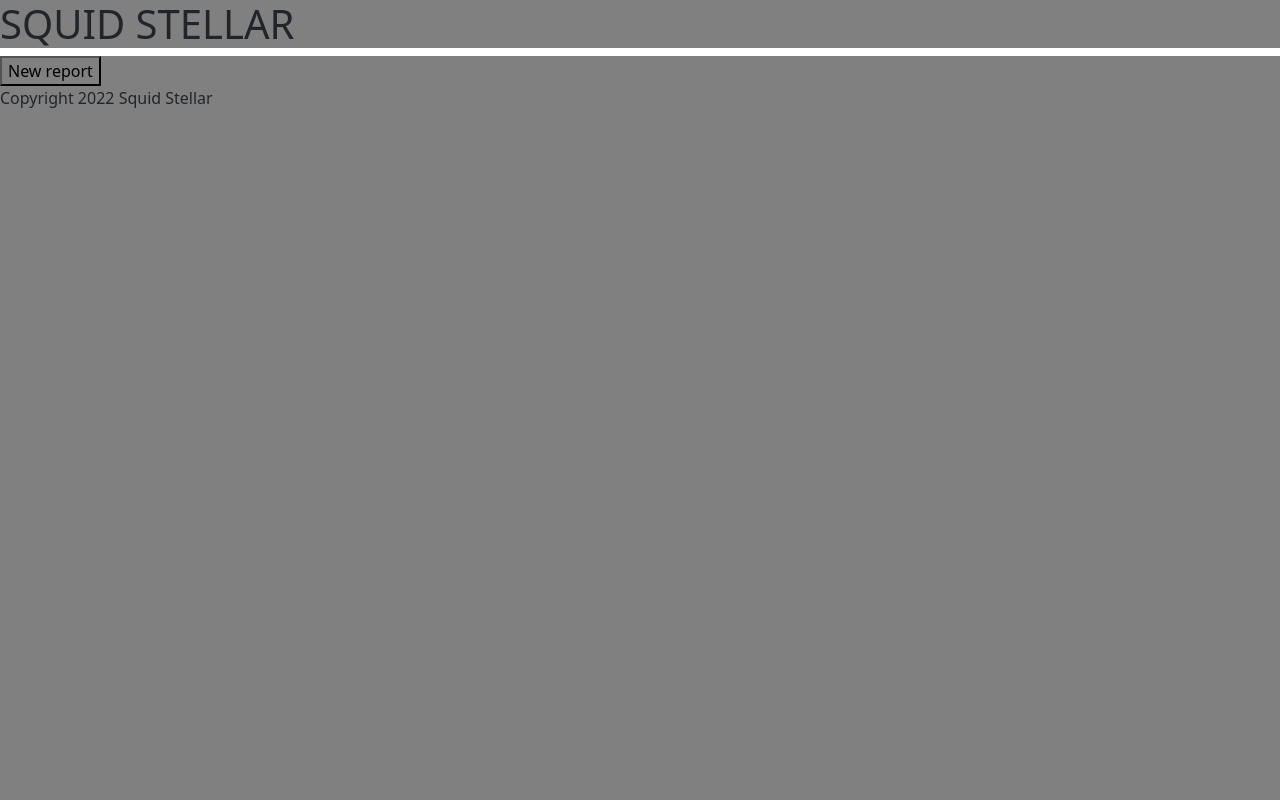
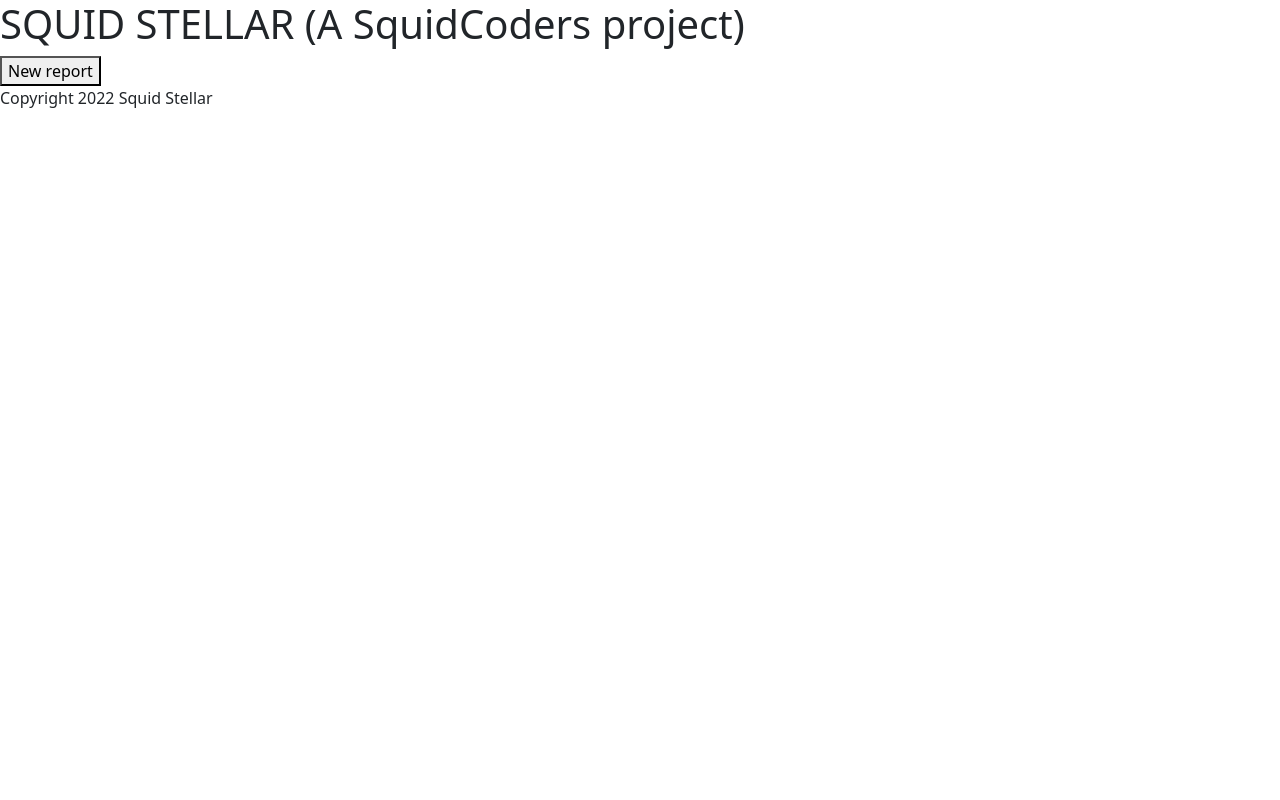
Before and after one commit to Beadeavila/SquidStellar, a PHP site: page / in a window 1280 px wide. Run offline with PHP 8.4, Linux system fonts and the light colour scheme; data that the repository does not hold is empty.

Commit message:
check code

```diff
--- a/css/styles.css
+++ /dev/null
@@ -1,3 +0,0 @@
-*{
-    background-color: gray;
-}
--- a/index.php
+++ b/index.php
@@ -1,17 +1,9 @@
-<!DOCTYPE html>
-<html lang="en">
-<head>
-    <meta charset="UTF-8">
-    <meta http-equiv="X-UA-Compatible" content="IE=edge">
-    <meta name="viewport" content="width=device-width, initial-scale=1.0">
-
-
-    <title>SquidStellar</title>
-</head>
+<html >
 <body>
     <?php
         require('vendor/autoload.php');
         require('src/index.php');
     ?>
 </body>
+
 </html>
--- a/src/Views/Components/header.php
+++ b/src/Views/Components/header.php
@@ -1,3 +1,3 @@
 <header>
-    <h1>SQUID STELLAR</h1>
+    <h1>SQUID STELLAR (A SquidCoders project)</h1>
 </header>
--- a/src/Views/Components/layout.php
+++ b/src/Views/Components/layout.php
@@ -4,6 +4,7 @@
     <meta charset="UTF-8">
     <meta http-equiv="X-UA-Compatible" content="IE=edge">
     <meta name="viewport" content="width=device-width, initial-scale=1.0">
-    <link href="https://cdn.jsdelivr.net/npm/bootstrap@5.2.3/dist/css/bootstrap.min.css" rel="stylesheet" integrity="sha384-rbsA2VBKQhggwzxH7pPCaAqO46MgnOM80zW1RWuH61DGLwZJEdK2Kadq2F9CUG65" crossorigin="anonymous">
-    <link href="css/styles.css" rel="stylesheet">
+        <link href="https://cdn.jsdelivr.net/npm/bootstrap@5.2.3/dist/css/bootstrap.min.css" rel="stylesheet" integrity="sha384-rbsA2VBKQhggwzxH7pPCaAqO46MgnOM80zW1RWuH61DGLwZJEdK2Kadq2F9CUG65" crossorigin="anonymous">
+        <link href="css/styles.css" rel="stylesheet">
+    <title>SQUIDSTELLAR A SquidCoders project</title>
 </head>
--- a/src/Views/spaceshipList.php
+++ b/src/Views/spaceshipList.php
@@ -1,13 +1,11 @@
 <html>
     <?php
         require_once("Components/layout.php");
-
     ?>
 
     <body>
         <?php
             require_once("Components/header.php");
-
         ?>
         <main>
             <a href="?action=create">
@@ -56,8 +54,8 @@
 
         <?php
             require_once("Components/footer.php");
+        ?>
 
-        ?>
         <script src="js/index.js"></script>
     </body>
 </html>
```
